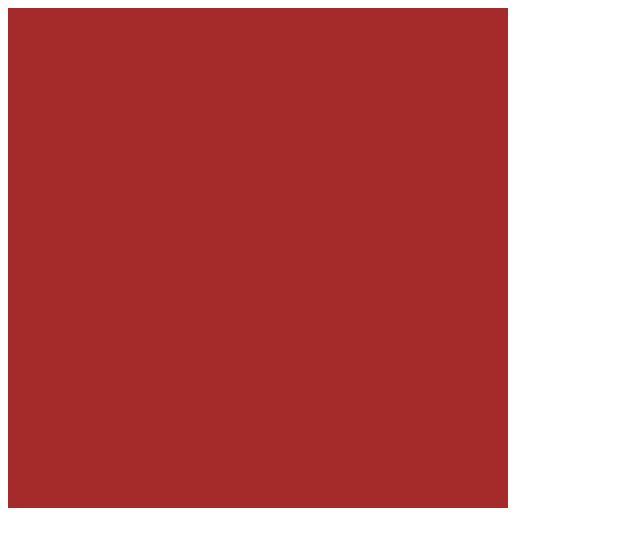
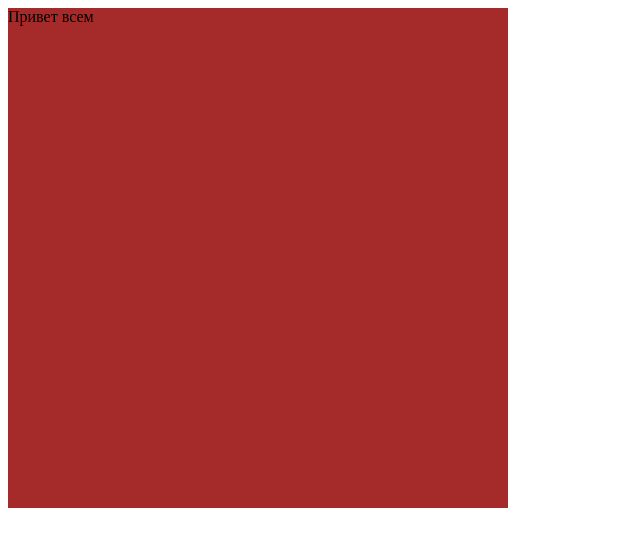
Before and after one commit to kharbacheuski/Hacaton2022_webapp, a plain HTML site: page index.html in a window 1280 px wide. Shown: the whole page, without its empty margins (0-640 px from the left). Drawn offline with Linux system fonts and the light colour scheme.

Commit message:
add text in <div>

```diff
--- a/index.html
+++ b/index.html
@@ -9,6 +9,6 @@
     <script src="./js/index.js"></script>
 </head>
 <body>
-    <div class="add cde testGit"></div>
+    <div class="testGit">Привет всем</div>
 </body>
 </html>
```
